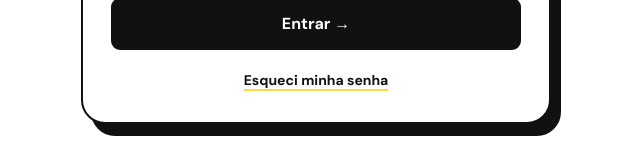
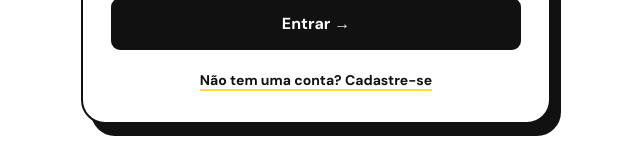
Before and after one commit to devesasilva/job-rotation, a React (Vite) app in the folder frontend/job-rotation/: page /login in a window 1280 px wide. Shown: the part 574-734 px from the top of the page, without its empty margins (324-964 px from the left). Built offline with nearby package versions, Linux system fonts and the light colour scheme; no server answers.

Commit message:
🔧 chore: troca esquecer senha por não tem uma conta e redireciona ao cadastro

```diff
--- a/frontend/job-rotation/src/components/auth/LoginForm.jsx
+++ b/frontend/job-rotation/src/components/auth/LoginForm.jsx
@@ -126,10 +126,10 @@ export default function LoginForm() {
       </button>
 
       <Link
-        to="/login"
+        to="/register"
         className="mt-5 block text-center text-sm font-semibold text-[#111111] underline decoration-[#ffd84d] decoration-2 underline-offset-4 transition-colors hover:text-[#686864]"
       >
-        Esqueci minha senha
+        Não tem uma conta? Cadastre-se
       </Link>
     </form>
   );
```
